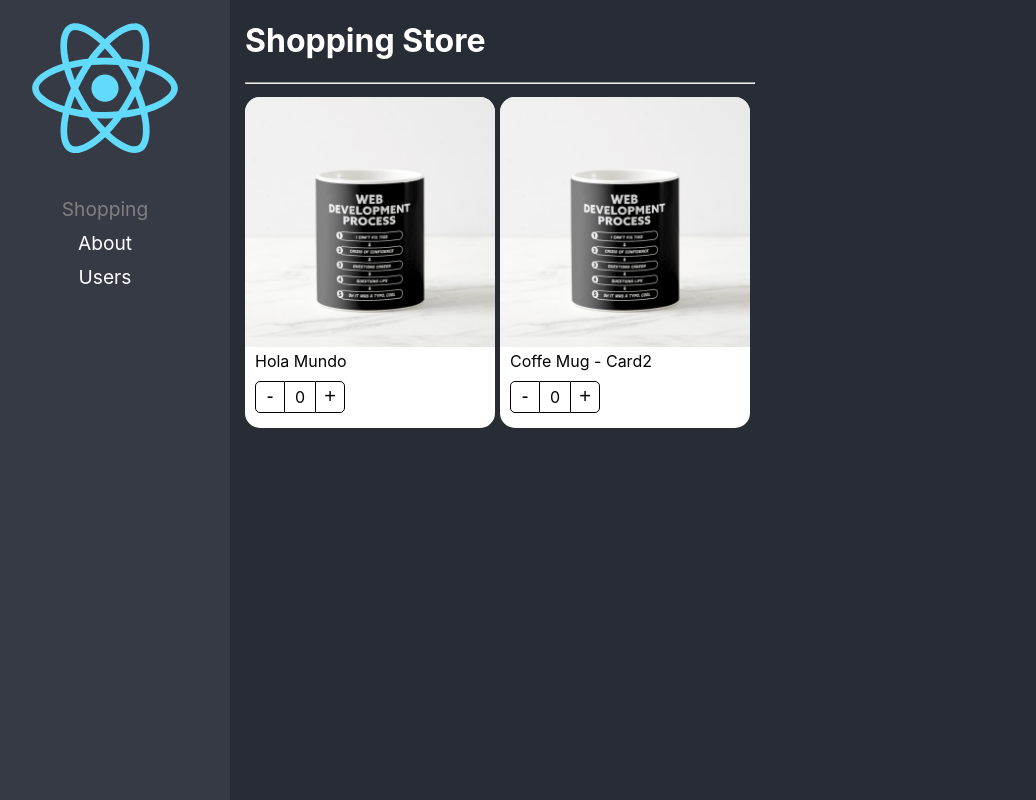
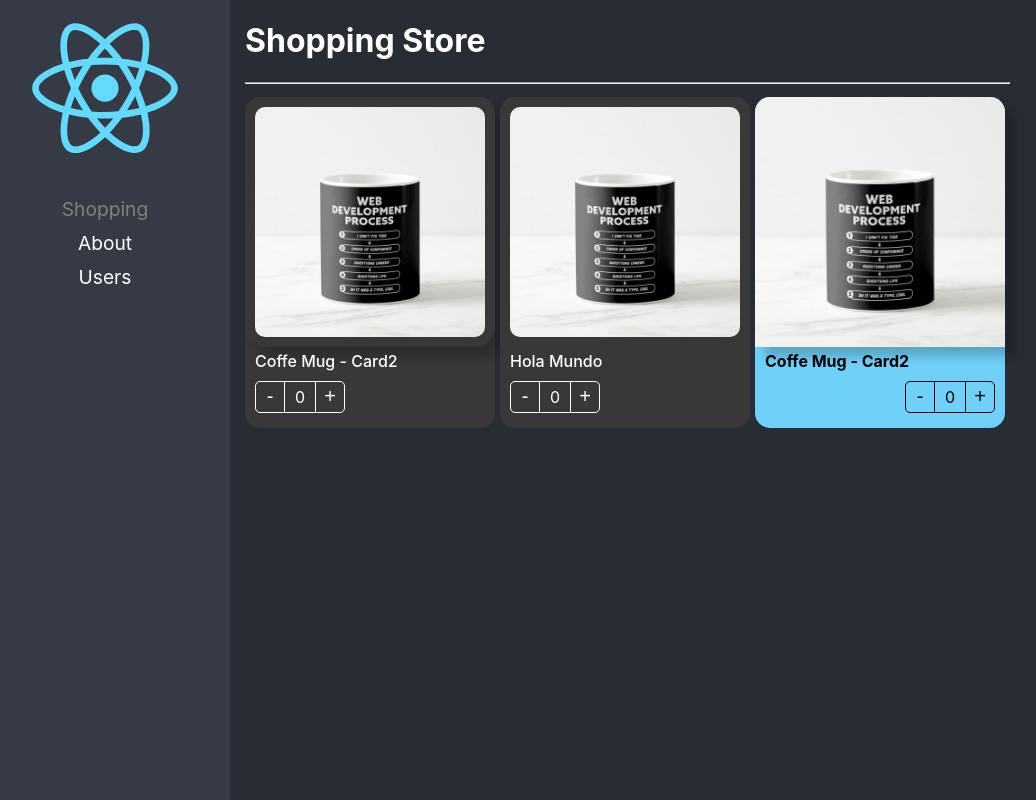
Before and after one commit to Joselz3/proyecto-react, a React (Create React App) app: page / in a window 1280 px wide. Shown: the whole page, without its empty margins (20-1056 px from the left). Built offline with nearby package versions, Linux system fonts and the light colour scheme.

Commit message:
Component Extend Styles

```diff
--- a/src/02-component-patterns/components/ProductButtons.tsx
+++ b/src/02-component-patterns/components/ProductButtons.tsx
@@ -2,16 +2,23 @@
 import styles from "../styles/styles.module.css";
 import { useContext } from "react";
 
+export interface Props{
+  className?:string;
+  style?:React.CSSProperties;
+}
 
-export const ProductButtons = () => {
+export const ProductButtons = ({className,style}:Props) => {
 
   const {increaseBy,counter} = useContext(ProductContext)
 
   return (
-    <div className={styles.buttonsContainer}>
-    <button className={styles.buttonMinus} onClick={()=>increaseBy(-1)}>-</button>
-    <div className={styles.countLabel}>{counter}</div>
-    <button className={styles.buttonAdd} onClick={()=>increaseBy(+1)} >+</button>
-  </div>
+    <div
+      style={style}
+      className={`${styles.buttonsContainer} ${className}`}
+    >
+      <button className={styles.buttonMinus} onClick={()=>increaseBy(-1)}>-</button>
+      <div className={styles.countLabel}>{counter}</div>
+      <button className={styles.buttonAdd} onClick={()=>increaseBy(+1)} >+</button>
+    </div>
   )
 }
--- a/src/02-component-patterns/components/ProductCard.tsx
+++ b/src/02-component-patterns/components/ProductCard.tsx
@@ -1,6 +1,6 @@
 import { Children, createContext, ReactElement, useContext, useState } from "react";
 import { useProduct } from "../hooks/useProduct";
-import {ProductContextProps, ProductCardProps} from '../interfaces/interfaces'
+import {ProductContextProps, Product} from '../interfaces/interfaces'
 import styles from "../styles/styles.module.css";
 
 import { ProductImage,ProductTitle,ProductButtons } from "./";
@@ -9,9 +9,15 @@
 export const ProductContext = createContext({} as ProductContextProps)
 const {Provider} = ProductContext
 
+export interface Props{
+  product:Product;
+  className?:string;
+  children?:ReactElement | ReactElement[];
+  style?:React.CSSProperties;
+}
 
 
-export const ProductCard = ({children,product}:ProductCardProps) => {
+export const ProductCard = ({children,product,className,style}:Props) => {
 
 
   const {counter, increaseBy} = useProduct()
@@ -23,7 +29,10 @@
       product
       }}>
 
-      <div className={styles.productCard}>
+      <div
+        className={`${styles.productCard} ${className}`}
+        style={style}
+      >
       {/*  <img className={styles.productImg} src="./coffee-mug.png" alt="Caffee Mug" /> */}
       {children}
           {/* <ProductImage img={product.img}></ProductImage>
--- a/src/02-component-patterns/components/ProductImage.tsx
+++ b/src/02-component-patterns/components/ProductImage.tsx
@@ -3,9 +3,19 @@
 import styles from "../styles/styles.module.css";
 import { useContext } from "react";
 
-export const ProductImage = ({img=''}) => {
+export interface Props{
+  className?:string;
+  img?:string;
+  style?:React.CSSProperties;
+}
+export const ProductImage = ({img,className,style}:Props) => {
     const {product} = useContext(ProductContext)
     return (
-      <img className={styles.productImg} src={img?img:product.img||noImage} alt="Caffee Mug" />
+      <img
+        className={`${styles.productImg} ${className}`}
+        style={style}
+        src={img?img:product.img||noImage}
+        alt="Caffee Mug"
+      />
     )
   }
--- a/src/02-component-patterns/components/ProductTitle.tsx
+++ b/src/02-component-patterns/components/ProductTitle.tsx
@@ -2,9 +2,19 @@
 import styles from "../styles/styles.module.css";
 import { useContext } from "react";
 
-export const ProductTitle = ({title}:{title?:string}) => {
+export interface Props{
+  title?:string;
+  className?:string;
+  style?:React.CSSProperties;
+}
+export const ProductTitle = ({title,className,style}:Props) => {
   const {product} = useContext(ProductContext)
   return (
-    <span className={styles.productDescription}>{title?title:product.title}</span>
+    <span
+      style={style}
+      className={`${styles.productDescription} ${className}`}
+    >
+      {title?title:product.title}
+    </span>
   )
 }
--- a/src/02-component-patterns/pages/ShoppingPage.tsx
+++ b/src/02-component-patterns/pages/ShoppingPage.tsx
@@ -1,5 +1,5 @@
 import { ProductButtons, ProductCard, ProductImage, ProductTitle } from "../components"
-
+import '../styles/costum-styles.css'
 
 const product={
     id:'1',
@@ -20,15 +20,41 @@
                     flexWrap:'wrap'
                 }}
             >
-                <ProductCard product={product}>
-                    <ProductImage/>
-                    <ProductTitle title="Hola Mundo"/>
-                    <ProductButtons/>
+
+                <ProductCard
+                    product={product}
+                    className="bg-dark text-white"
+                >
+                    <ProductCard.Image style={{
+                        boxShadow:'10px 10px 10px rgba(0,0,0,0.2)'
+                    }} className='costum-image'/>
+                    <ProductCard.Title title="" className='text-white text-bold'/>
+                    <ProductCard.Buttons className='costum-buttons'/>
                 </ProductCard>
-                <ProductCard product={product}>
-                    <ProductCard.Image/>
-                    <ProductCard.Title title=""/>
-                    <ProductCard.Buttons/>
+                <ProductCard
+                    product={product}
+                    className="bg-dark text-white"
+                    >
+                    <ProductImage className='costum-image'/>
+                    <ProductTitle className='text-white text-bold' title="Hola Mundo"/>
+                    <ProductButtons className='costum-buttons'/>
+                </ProductCard>
+                <ProductCard
+                    product={product}
+                    style={{
+                        backgroundColor:'#70D1F8'
+                    }}
+                    >
+                    <ProductImage style={{
+                        boxShadow:'10px 10px 10px rgba(0,0,0,0.2)'
+                    }}/>
+                    <ProductTitle style={{
+                        fontWeight:'bold'
+                    }}/>
+                    <ProductButtons style={{
+                        display:'flex',
+                        justifyContent:'end'
+                    }}/>
                 </ProductCard>
             </div>
         </div>
--- /dev/null
+++ b/src/02-component-patterns/styles/costum-styles.css
@@ -0,0 +1,23 @@
+.bg-dark{
+    background-color: rgb(56, 56, 56);
+}
+
+.text-white{
+    color: white;
+}
+
+.text-bold
+{
+    font-weight: 500;
+}
+
+.costum-image{
+    padding: 10px;
+    width: calc(100% - 20px);
+    border-radius: 20px;
+}
+
+.costum-buttons button, .costum-buttons div{
+    border-color: white;
+    color: white;
+}
```
Also changed, not shown: src/02-component-patterns/interfaces/interfaces.ts (+7 -7 lines).
